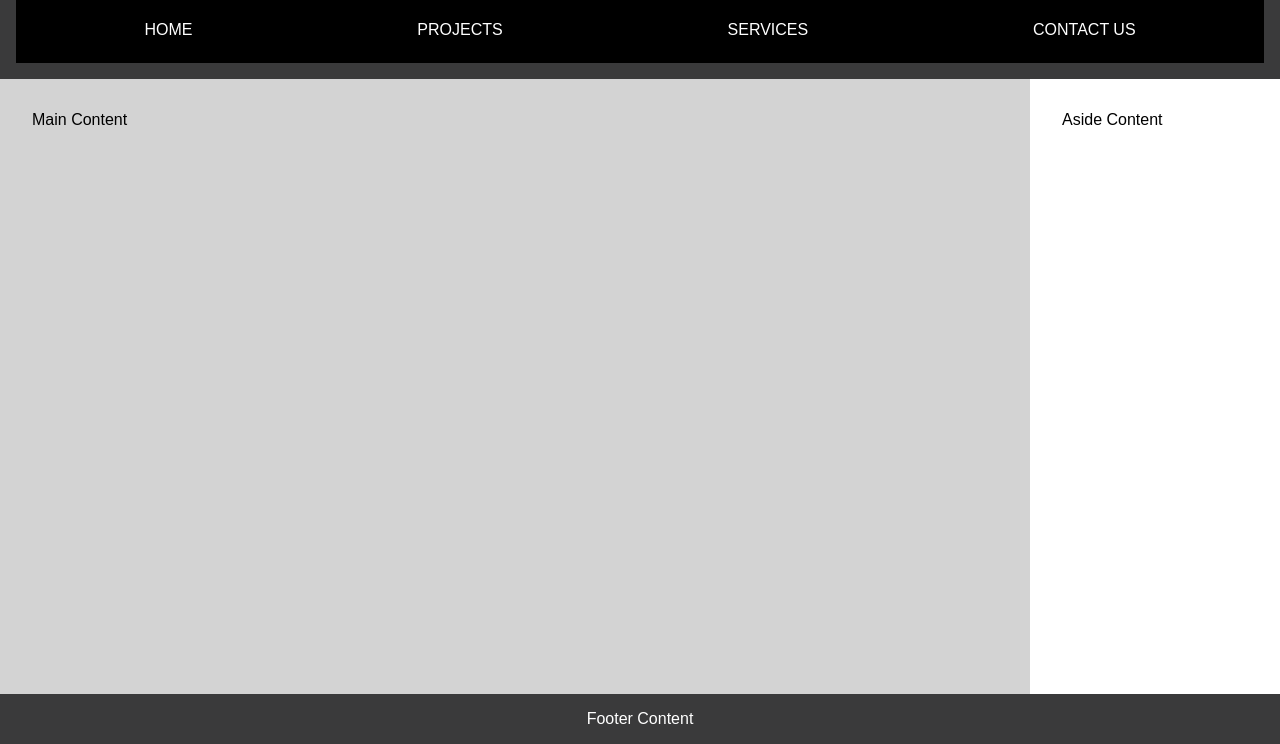
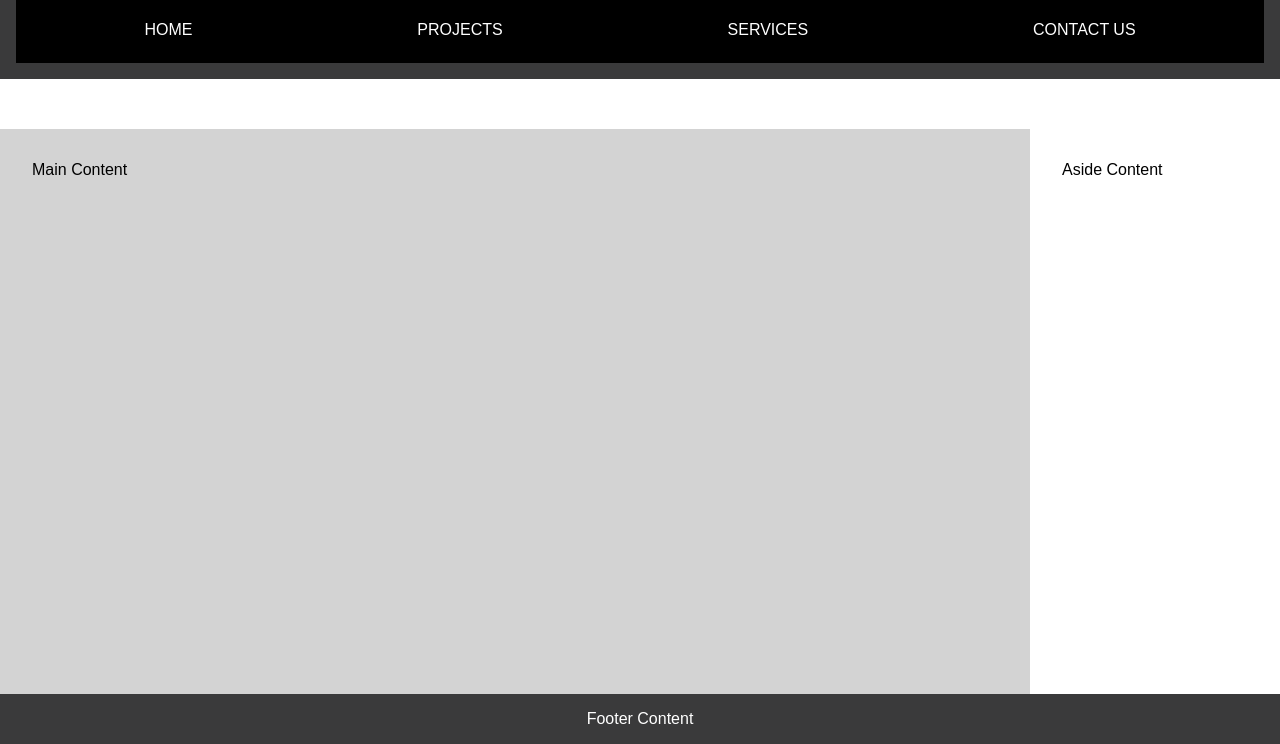
Before and after one commit to simonflash1/wdd131, a plain HTML site: page week01/basic-layout.html in a window 1280 px wide. Shown: the part 56-800 px from the top of the page. Drawn offline with Linux system fonts and the light colour scheme.

Commit message:
grid declaration

```diff
--- a/week01/basic-layout.html
+++ b/week01/basic-layout.html
@@ -4,7 +4,7 @@
     <meta charset="UTF-8" />
     <meta name="viewport" content="width=device-width, initial-scale=1.0" />
     <link rel="stylesheet" href="styles/layout.css" />
-    <title>Holy Grail Layout</title>
+    <title>Holy Grail Layout Emmanuel Lizarraga WDD131</title>
   </head>
   <body>
     <header>
--- a/week01/styles/layout.css
+++ b/week01/styles/layout.css
@@ -6,17 +6,23 @@
 
   body {
     font-family: Arial, sans-serif;
-  display: flex;
-  flex-direction: column;
     height: 100vh;
+    display: grid;
+    grid-template-rows: auto 50px 1fr auto; /* Encabezado, menú, contenido y pie de página */
+    grid-template-columns: 1fr;
+    grid-template-areas:
+      "header"
+      "nav"
+      "main"
+      "footer";
   }
 
-header,
-footer {
+  header {
     background-color: #3a3a3b;
     color: white;
     text-align: center;
     padding: 1rem;
+    grid-area: header;
   }
 
   nav {
@@ -25,6 +31,7 @@ nav {
     display: flex;
     justify-content: space-around;
     text-transform: uppercase;
+    grid-area: nav;
   }
 
   nav a {
@@ -34,21 +41,23 @@ nav a {
   }
 
   main {
-  flex: 1;
-  display: flex;
+    display: grid;
+    grid-template-columns: 1fr 250px; /* Una columna para el contenido principal y otra para el aside */
+    grid-template-areas: "article aside";
+    grid-area: main;
     background-color: #ccc;
   }
 
   article {
-  flex: 1;
+    padding: 2rem;
     background-color: #d3d3d3;
-  padding: 2rem;
+    grid-area: article;
   }
 
   aside {
+    padding: 2rem;
     background-color: white;
-  padding: 2rem;
-  flex: 0 0 250px;
+    grid-area: aside;
   }
 
   footer {
@@ -56,4 +65,5 @@ footer {
     text-align: center;
     padding: 1rem;
     color: white;
+    grid-area: footer;
   }
```
Lines whose indentation alone changed are shown as unchanged.
